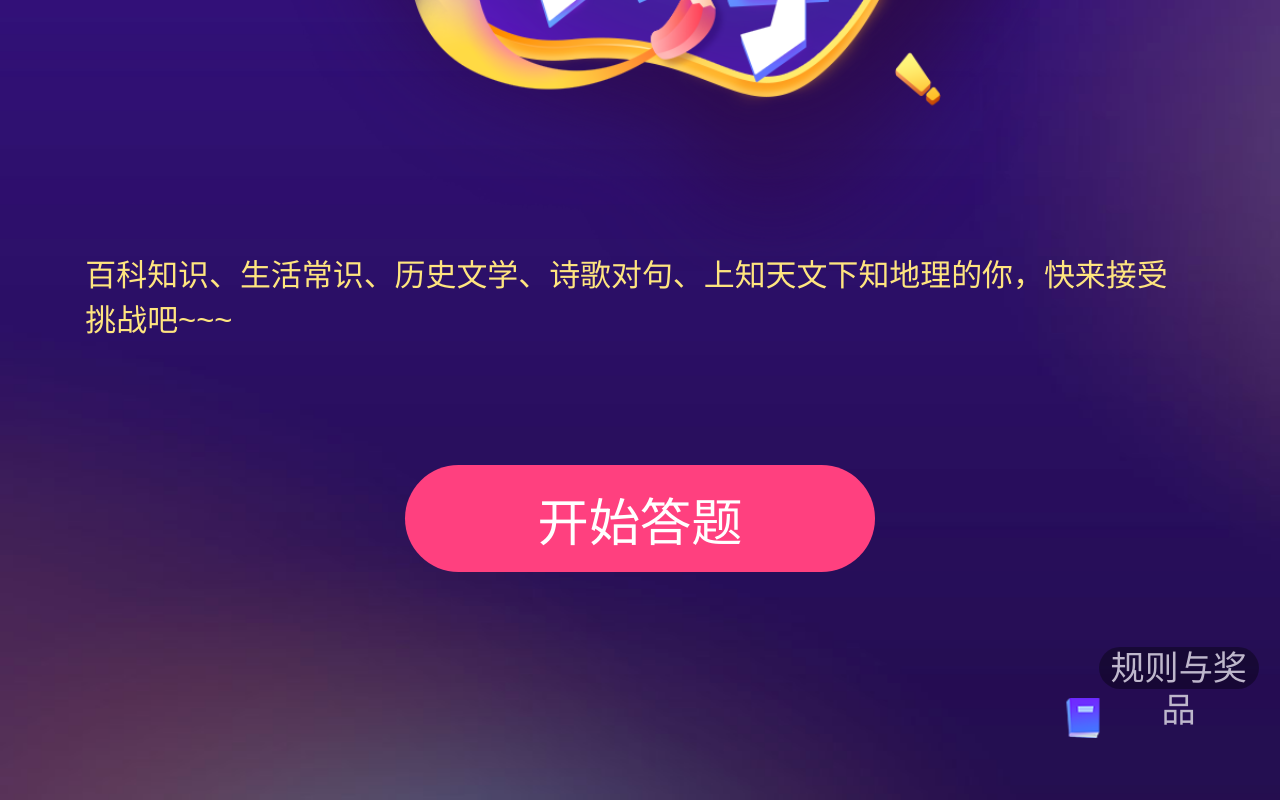
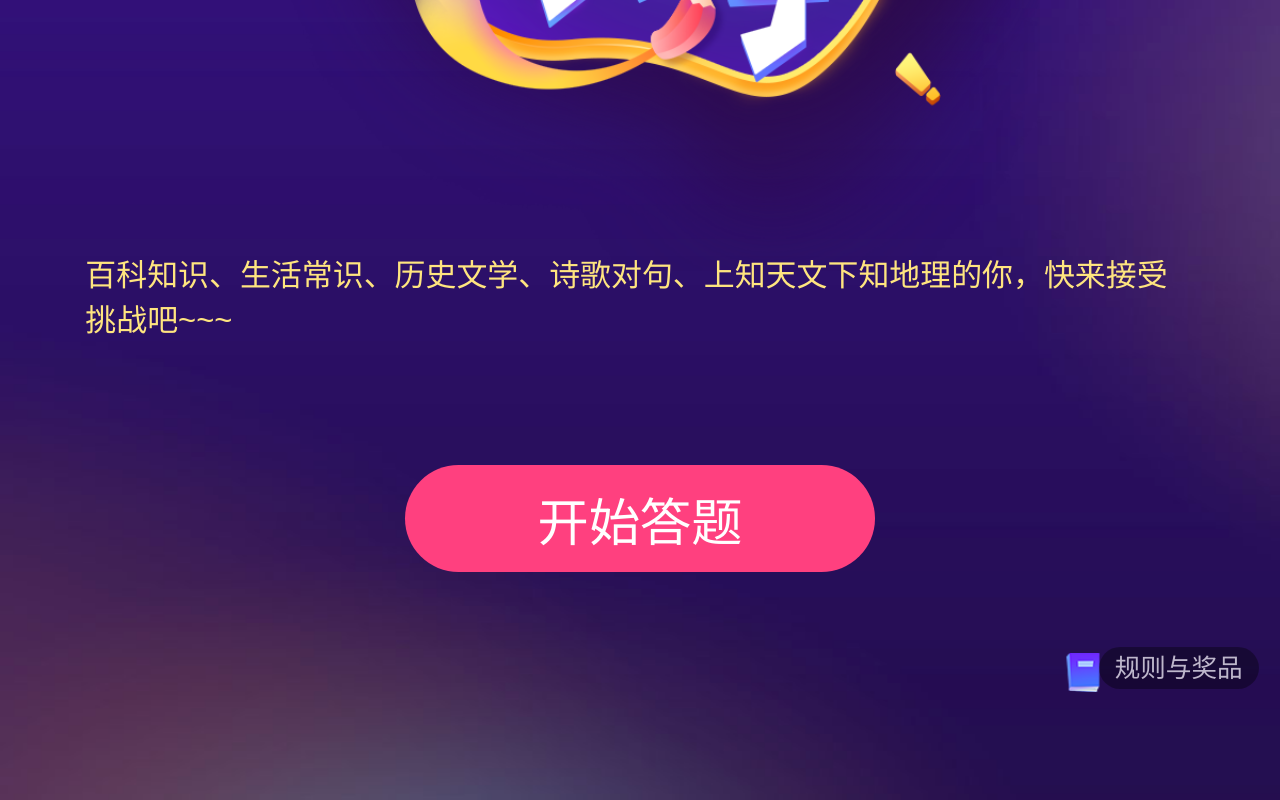
Before and after one commit to xrts/myHtml5Game, a plain HTML site: page view/index.html in a window 1280 px wide. Shown: the part 623-1423 px from the top of the page. Drawn offline with Linux system fonts and the light colour scheme.

```diff
--- a/public/css/style.css
+++ b/public/css/style.css
@@ -151,7 +151,7 @@
 	border-radius: .4rem;
 	text-align: center;
 	line-height: .4rem;
-	font-size: .32rem;
+	font-size: .24rem;
 	opacity: 0.7;
 	background-color: rgba(0,0,0,.5);
 }
```
